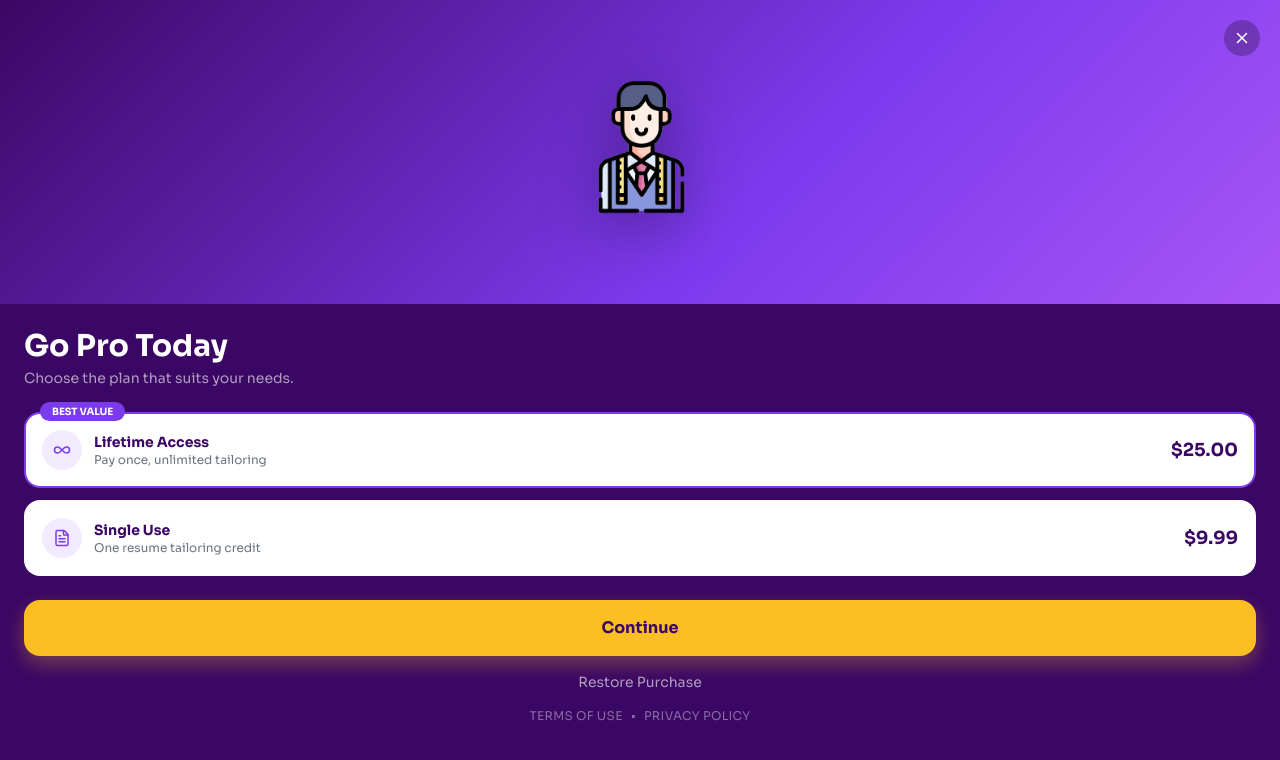
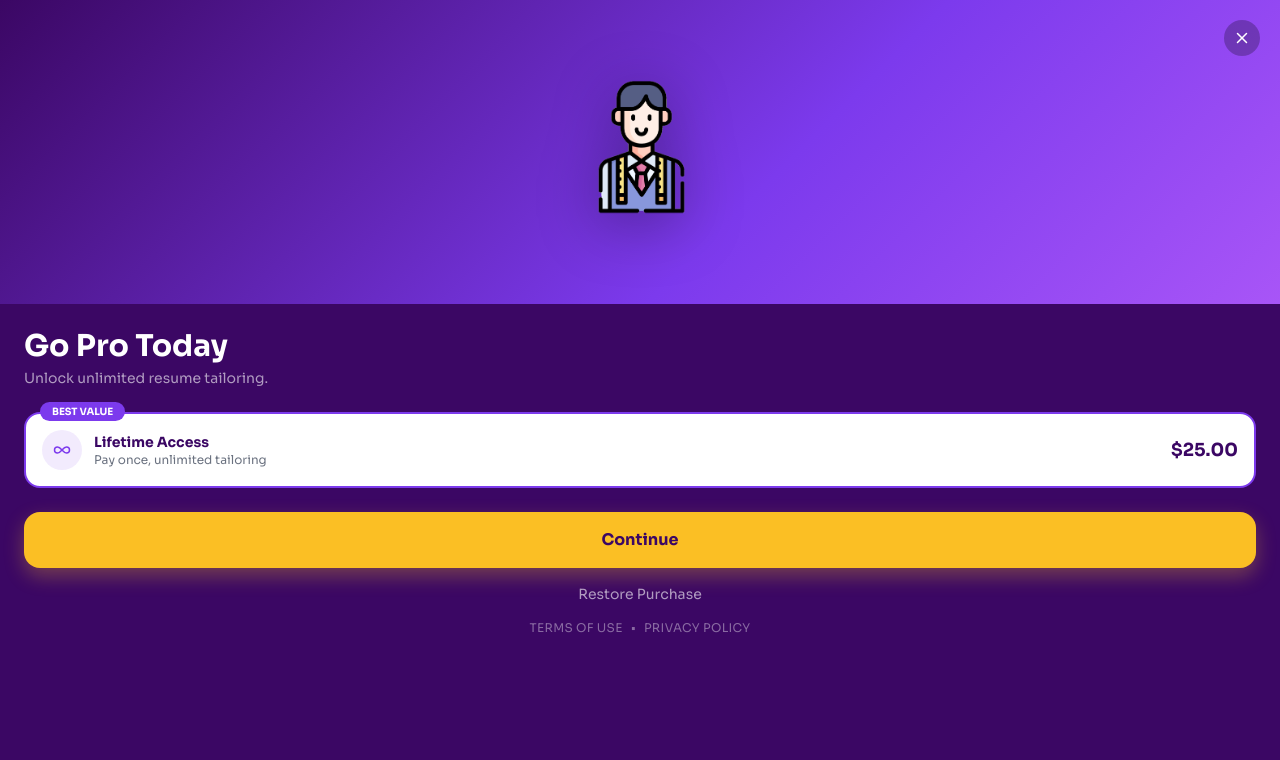
Before and after one commit to genocaino75-byte/resume-tailor-mobile, a React (Vite) app: page /paywall in a window 1280 px wide. Shown: the top 760 px of the page. Built offline with nearby package versions, Linux system fonts and the light colour scheme; no server answers.

Commit message:
Remove Single Use tier from paywall to match backend entitlement model

```diff
--- a/src/PaywallScreen.jsx
+++ b/src/PaywallScreen.jsx
@@ -22,13 +22,6 @@ const PLANS = [
     price: "$25.00",
     badge: "BEST VALUE",
     icon: InfinityIcon,
-  },
-  {
-    id: "single",
-    label: "Single Use",
-    subtext: "One resume tailoring credit",
-    price: "$9.99",
-    icon: FileText,
   },
 ];
 
@@ -86,7 +79,7 @@ export default function PaywallScreen() {
       >
         <h1 className="text-3xl font-bold mb-1">Go Pro Today</h1>
         <p className="text-sm mb-6" style={{ color: theme.mutedLight }}>
-          Choose the plan that suits your needs.
+          Unlock unlimited resume tailoring.
         </p>
 
         <div className="space-y-3 mb-6">
```
